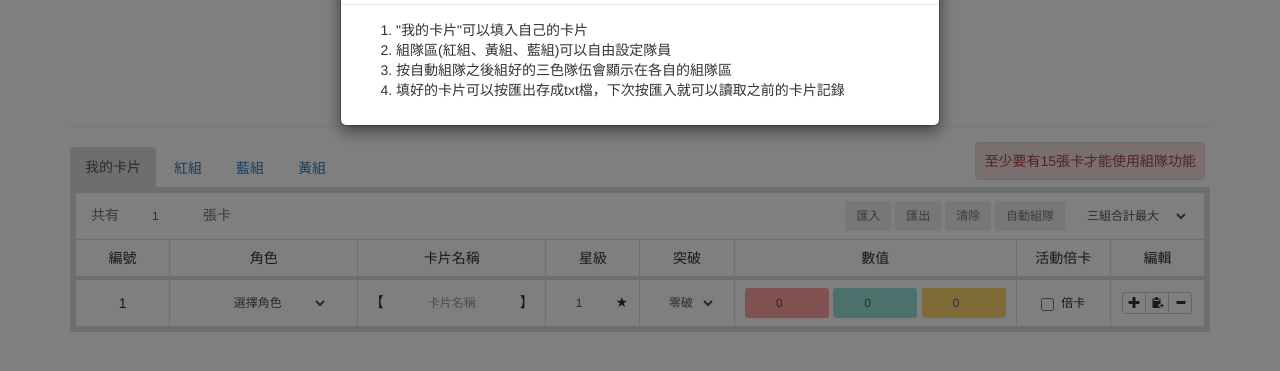
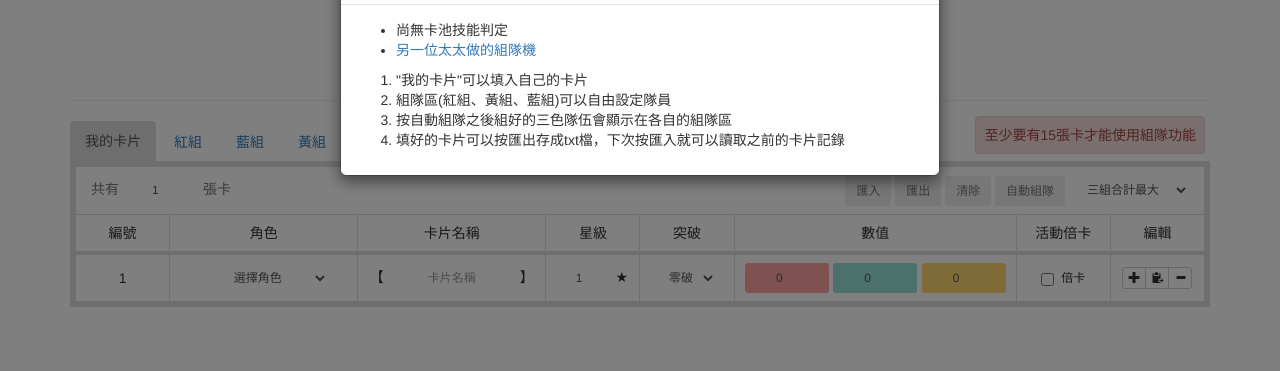
Before and after one commit to librechat/es-calculator, a website: page view/index.jade in a window 1280 px wide. Both pictures are taken after a click on the button "說明書". Shown: the part 83-454 px from the top of the page. Drawn offline with nearby package versions, Linux system fonts and the light colour scheme; files that its build step writes are made by us from their sources.

Commit message:
add description and link to another calculator

```diff
--- a/view/index.jade
+++ b/view/index.jade
@@ -15,10 +15,9 @@ html
 				h1 Ensemble Stars Calculator
 				h5 *非穩定版本，可能有bug，結果僅供參考*
 				h5 *建議使用電腦瀏覽器*
-				h5 *尚無卡池技能判定*
 				.btn-group(role="group" aria-label="menu")
 					button.btn.btn-default(type="button" data-toggle="modal" data-target="#help") 說明書
-					a.btn.btn-default(type="button" target="_blank" href="https://goo.gl/forms/Usv78ddp3nhfGP9M2") 問題回報
+					a.btn.btn-default(type="button" target="_blank" href="https://docs.google.com/spreadsheets/d/1iFosQwierxtTAa01TuS6JDfBMsRowNf2X4onshZcltE/edit?usp=sharing") 問題回報
 				.modal.fade#help(tabindex="-1" role="dialog" aria-labeledby="helpModal" aria-hidden="true")
 					.modal-dialog(role="document")
 						.modal-content
@@ -26,6 +25,10 @@ html
 								button.close(type="button" data-dismiss="modal" aria-label="Close") &times;
 								h4.modal-title 使用說明
 							.modal-body
+								ul
+									li.content-li 尚無卡池技能判定
+									li.content-li
+										a(href="https://cpu251.github.io/es/") 另一位太太做的組隊機
 								ol
 									li.content-li "我的卡片"可以填入自己的卡片
 									li.content-li 組隊區(紅組、黃組、藍組)可以自由設定隊員
```
Also changed, not shown: view/index.html.
